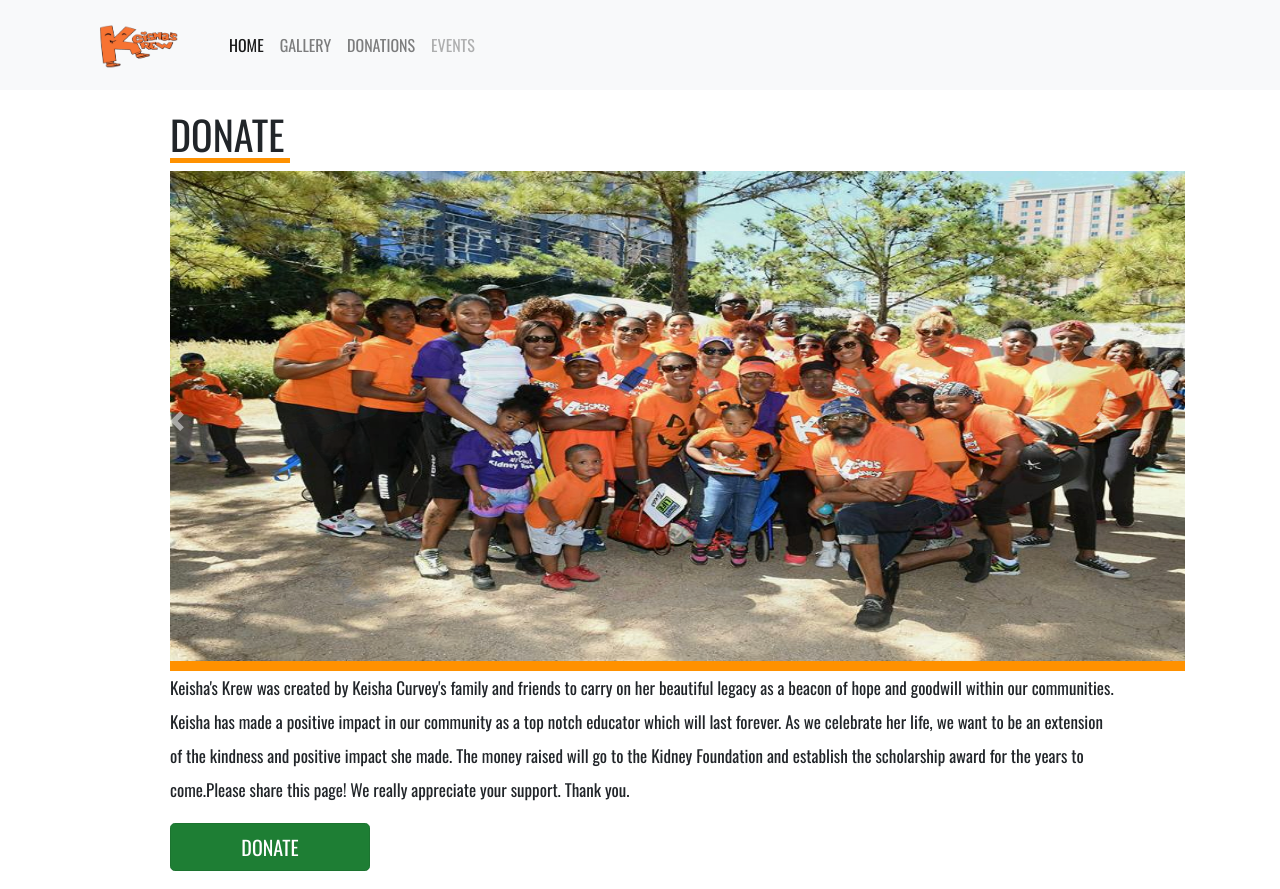
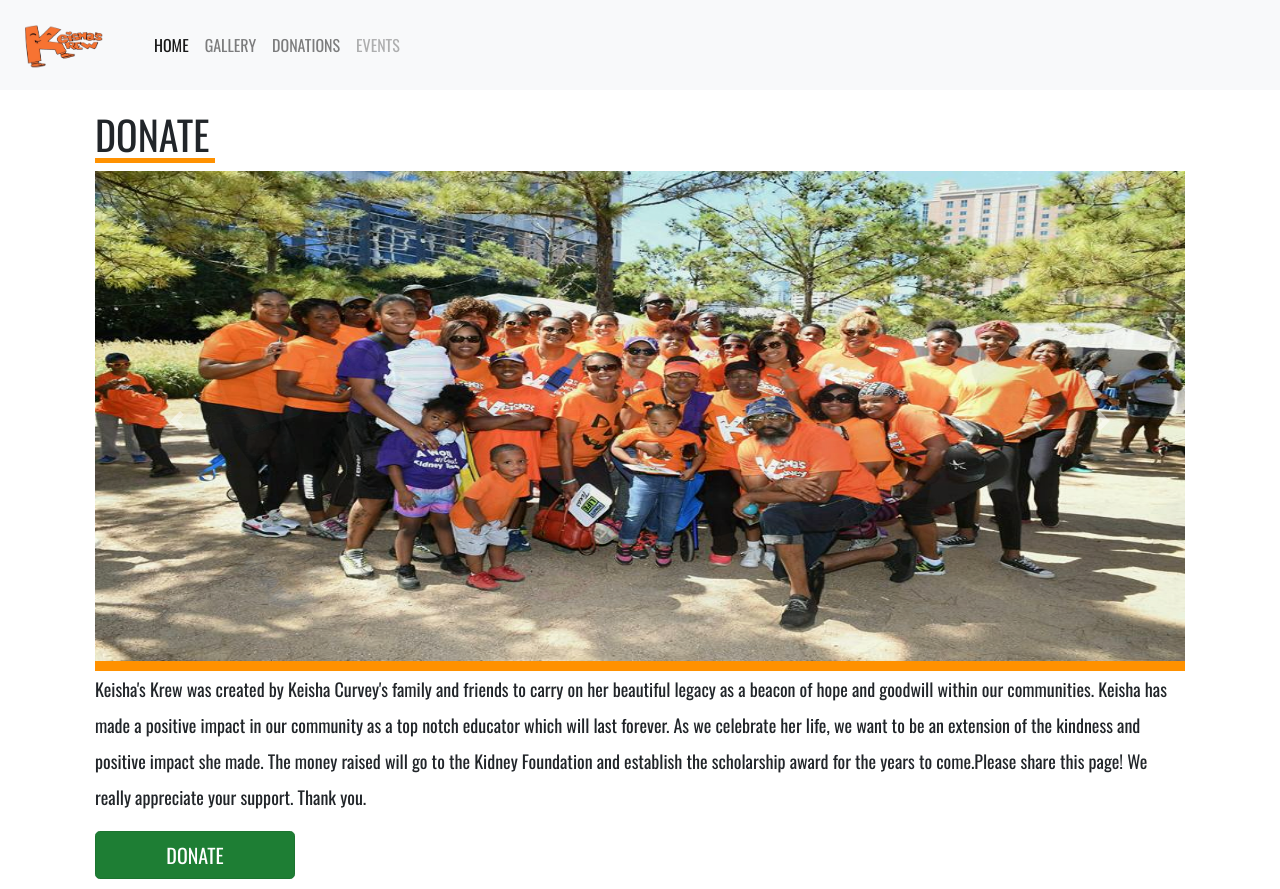
Before and after one commit to TrevoyLewis/KeishasKrew, a plain HTML site: page donations.html in a window 1280 px wide. Drawn offline with nearby package versions, Linux system fonts and the light colour scheme.

Commit message:
Deleted Margin-left's
Removed margins from multiple elements

```diff
--- a/krew2.css
+++ b/krew2.css
@@ -1,51 +1,35 @@
 h1{
-	margin-top: 100px;
-    margin-left: 75px;
+    margin-top: 100px;
     border-bottom: 5px solid rgb(255, 145,0);
     padding: 0;
     width: 11%;
 
 }
 
-/*hr{
-
-	border: 4px solid rgb(255, 145,0);
-	margin-top: 0;
-	margin-left: 75px;
-	width: 10%;
-}*/
-
 body{
 
-	background-color: rgb(255,255,255);
-	font-family: 'Oswald', sans-serif;
+     background-color: rgb(255,255,255);
+     font-family: 'Oswald', sans-serif;
 
 }
 
 .navbar-expand-lg{
-
     padding: 0px;
 }
 
 img{
-
     float: left;
-    margin-left: 75px;
 }
 
 #button{
 
-   margin-left: 75px;
    width: 200px;
 }
 
 .donationP{
 
-    text-align: left;
-	width: 87%;
-    margin-left: 75px;
     line-height: 2;
-    font-size: 17px;
+    font-size: 18px;
 }
 
 
```
